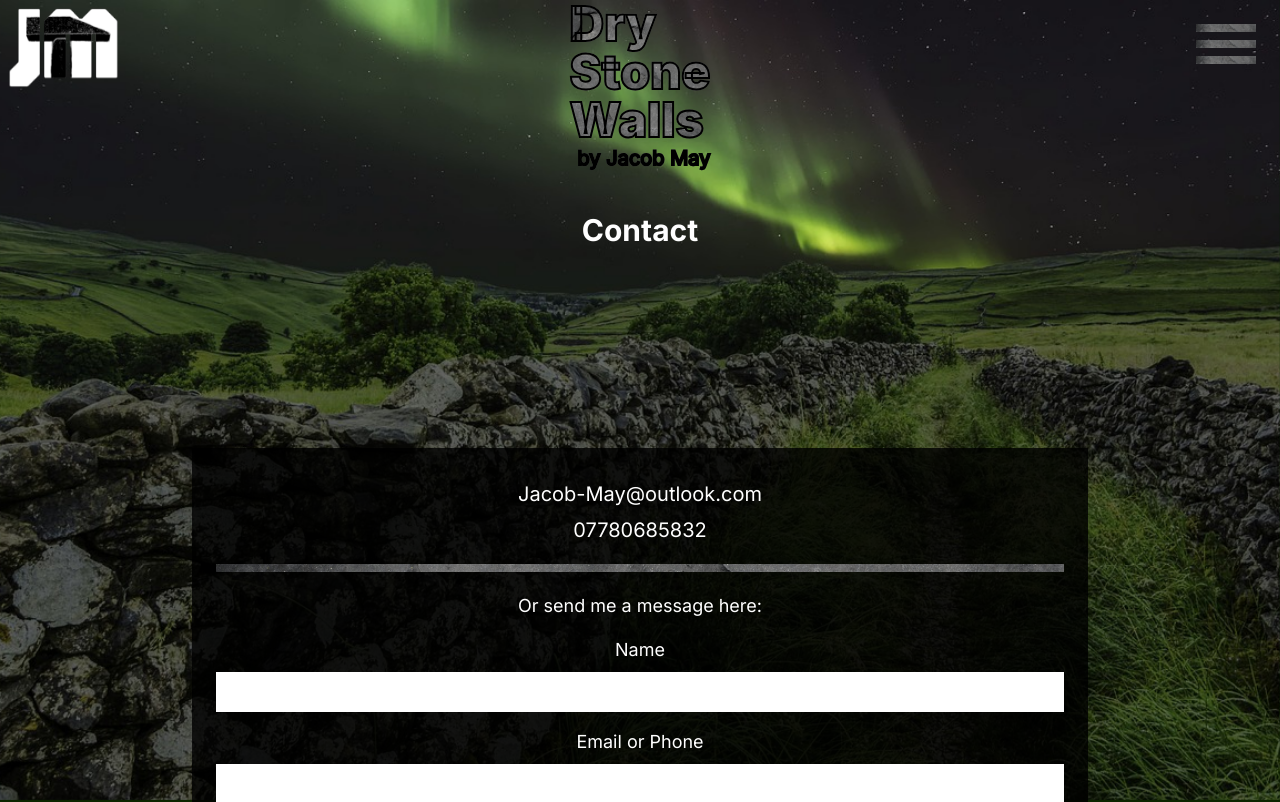
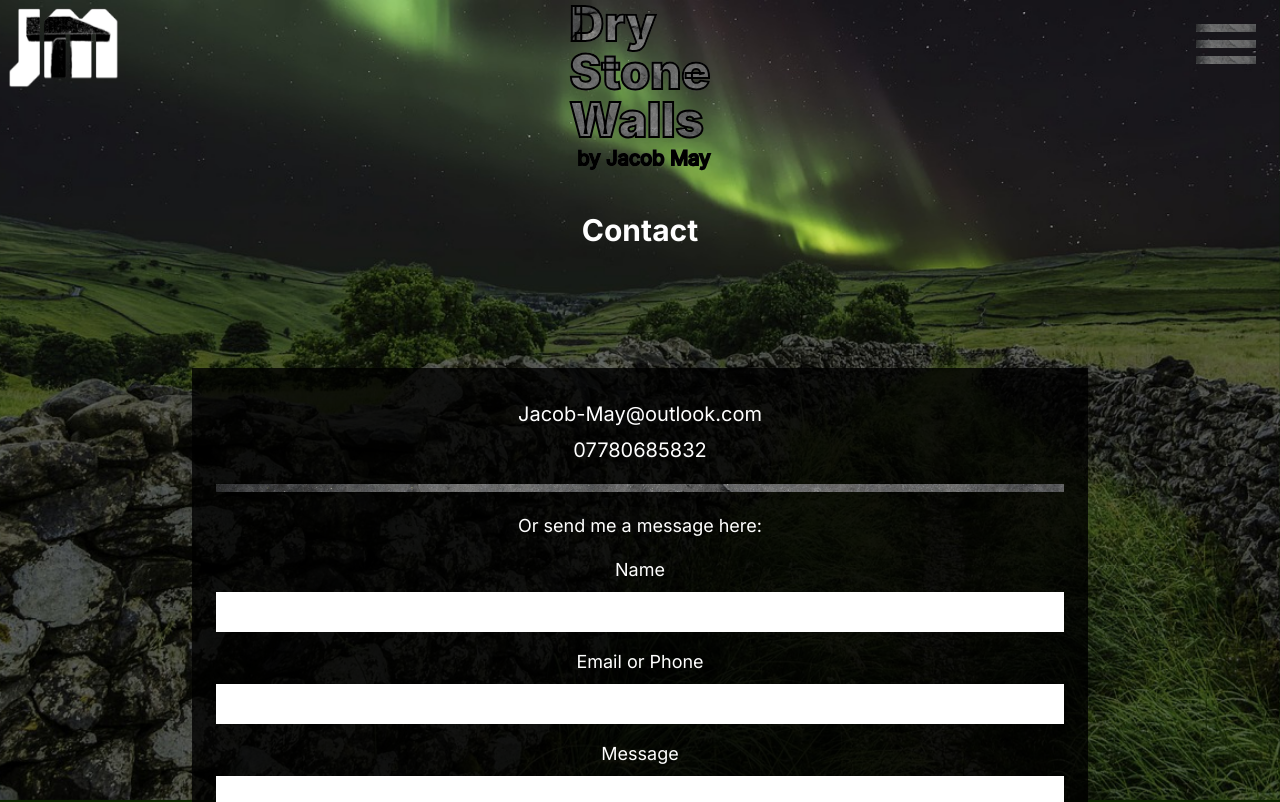
Before and after one commit to Ja-ke-May/drystonewalls, a Next.js app: page /contact in a window 1280 px wide. Shown: the top 802 px of the page. Built offline with nearby package versions, Linux system fonts and the light colour scheme.

Commit message:
contact form top margin reduced

```diff
--- a/app/contact/components/ContactContent.jsx
+++ b/app/contact/components/ContactContent.jsx
@@ -64,7 +64,7 @@ const ContactContent = () => {
 
   return (
     <div className="relative mt-10 min-w-[70%] max-w-[100%]">
-      <div id="ContactContent" className="p-6 mt-40 bg-black bg-opacity-80 text-center text-white">
+      <div id="ContactContent" className="p-6 mt-20 bg-black bg-opacity-80 text-center text-white">
 
         <a href="mailto:jacob-may@outlook.com" className="hover:text-green-600 text-xl block m-2" title='email'>
           Jacob-May@outlook.com
```
